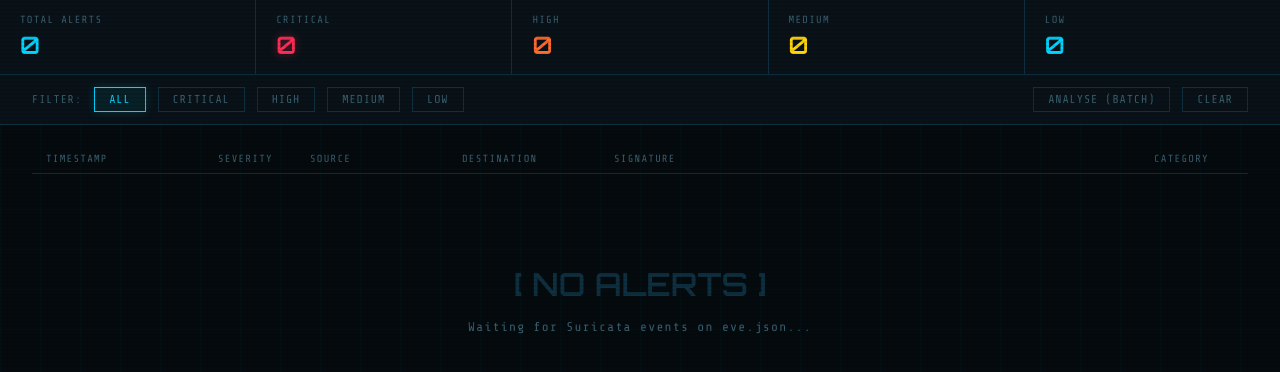
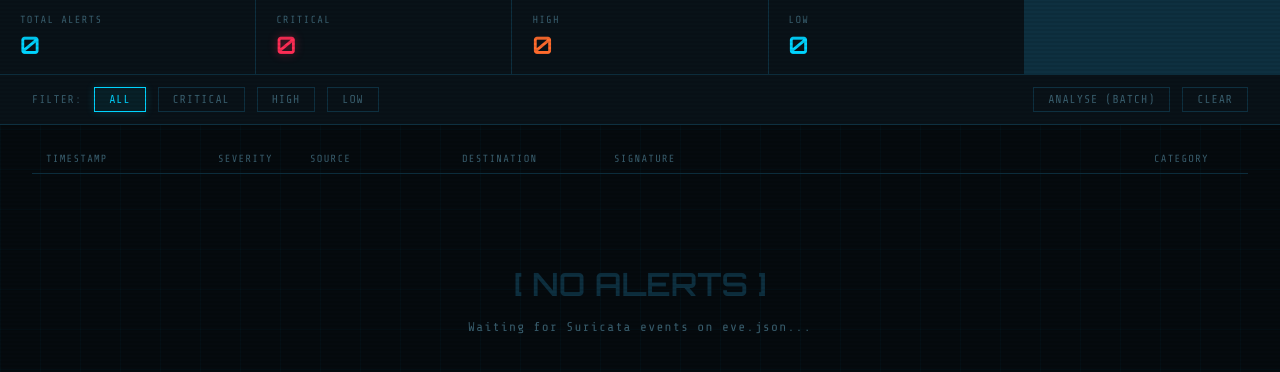
Before and after one commit to dzipsin/p000774csitcp, a Flask app: page / in a window 1280 px wide. Shown: the part 111-483 px from the top of the page. Run offline with Flask 3, Linux system fonts and the light colour scheme; data that the repository does not hold is empty; parts of the project's set-up code (start-up, migrations or seed data) failed here and were passed over; some libraries are stand-ins or nearby versions.

Commit message:
Alert severity scale -> critical/high/low
Drop Medium from the Suricata-derived alert feed so the dashboard tiers
match the custom ruleset's P1/P2/P3 priorities (critical/high/low).
Suricata severity 3+ now maps to "low"; the Medium summary card and
filter button are removed and alertStats no longer tracks medium.

Incident/report severity is a separate axis and is unchanged
(template-v1 = High/Medium/Low, critical collapses to High in the
serializer).

```diff
--- a/src/log_monitor.py
+++ b/src/log_monitor.py
@@ -39,7 +39,7 @@ class AlertRecord:
 
     # --- Severity ---
     severity_level: int         # Suricata native: 1=critical … 4=informational
-    severity_label: str         # "critical" | "high" | "medium" | "low"
+    severity_label: str         # "critical" | "high" | "low"
 
     # --- Network tuple ---
     src_ip: str
@@ -80,7 +80,7 @@ class AlertRecord:
 
 
 
-_SEVERITY_MAP = {1: "critical", 2: "high", 3: "medium"}
+_SEVERITY_MAP = {1: "critical", 2: "high"}   # Suricata severity 3+ → "low"
 
 
 def _parse_line(line: str) -> Optional[AlertRecord]:
--- a/src/static/app.js
+++ b/src/static/app.js
@@ -22,7 +22,7 @@ const tabCountAlerts    = document.getElementById('tab-count-alerts');
 const tabCountIncidents = document.getElementById('tab-count-incidents');
 
 // Alert stats
-const alertStats   = { total: 0, critical: 0, high: 0, medium: 0, low: 0 };
+const alertStats   = { total: 0, critical: 0, high: 0, low: 0 };
 const alertStatEls = Object.fromEntries(
   Object.keys(alertStats).map(k => [k, document.getElementById('stat-' + k)])
 );
--- a/src/templates/index.html
+++ b/src/templates/index.html
@@ -41,7 +41,6 @@
     <div class="stat-cell"><div class="stat-label">Total Alerts</div><div class="stat-value" id="stat-total">0</div></div>
     <div class="stat-cell"><div class="stat-label">Critical</div><div class="stat-value critical" id="stat-critical">0</div></div>
     <div class="stat-cell"><div class="stat-label">High</div><div class="stat-value high" id="stat-high">0</div></div>
-    <div class="stat-cell"><div class="stat-label">Medium</div><div class="stat-value medium" id="stat-medium">0</div></div>
     <div class="stat-cell"><div class="stat-label">Low</div><div class="stat-value low" id="stat-low">0</div></div>
   </div>
 
@@ -50,7 +49,6 @@
     <button class="filter-btn active" data-filter="all">All</button>
     <button class="filter-btn f-critical" data-filter="critical">Critical</button>
     <button class="filter-btn f-high" data-filter="high">High</button>
-    <button class="filter-btn f-medium" data-filter="medium">Medium</button>
     <button class="filter-btn f-low" data-filter="low">Low</button>
     <div class="spacer"></div>
     <button class="analyse-btn" id="analyse-btn" title="Legacy batch analysis (opens raw JSON)">Analyse (Batch)</button>
```
